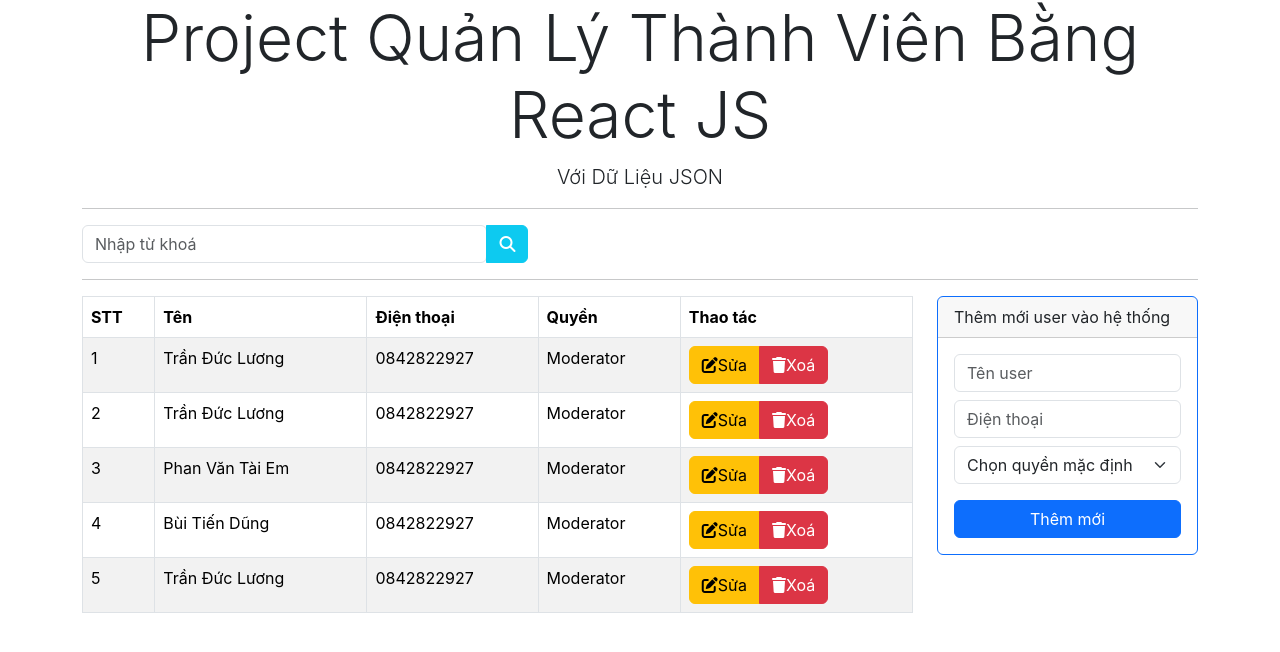
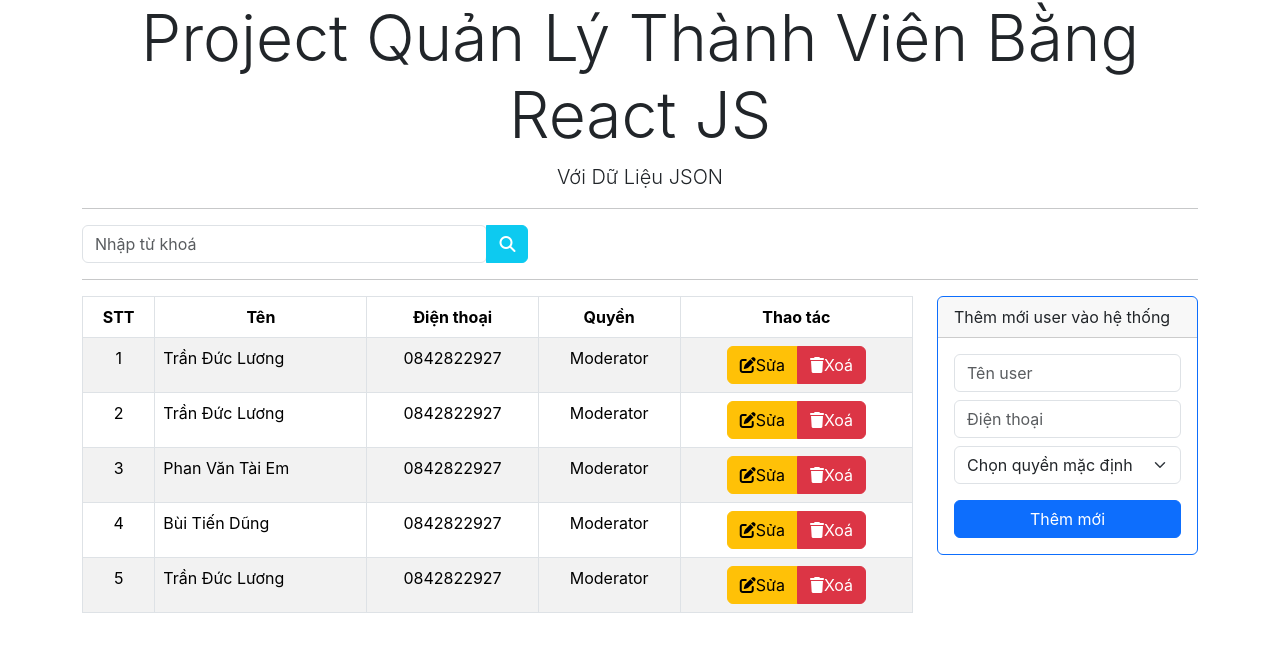
Before and after one commit to kienhao2209/react-redux-hkits, a React (Create React App) app: page / in a window 1280 px wide. Shown: the top 652 px of the page. Built offline with nearby package versions, Linux system fonts and the light colour scheme.

Commit message:
video 58

```diff
--- a/src/Components/AddUser.js
+++ b/src/Components/AddUser.js
@@ -11,9 +11,6 @@
                             <input
                                 type="text"
                                 className="form-control"
-                                name=""
-                                id=""
-                                aria-describedby="helpId"
                                 placeholder="Tên user"
                             />
                         </div>
@@ -21,15 +18,12 @@
                             <input
                                 type="text"
                                 className="form-control"
-                                name=""
-                                id=""
-                                aria-describedby="helpId"
                                 placeholder="Điện thoại"
                             />
                         </div>
                         <div className="form-group mb-3">
-                            <select className="form-select" aria-label="Default select example">
-                                <option selected="">Chọn quyền mặc định</option>
+                            <select className="form-select" required>
+                                <option>Chọn quyền mặc định</option>
                                 <option value={1}>Admin</option>
                                 <option value={2}>Moderator</option>
                                 <option value={3}>Normal</option>
--- a/src/Components/Search.js
+++ b/src/Components/Search.js
@@ -12,9 +12,6 @@
                         <input
                             type="text"
                             className="form-control"
-                            name=""
-                            id=""
-                            aria-describedby="helpId"
                             placeholder="Nhập từ khoá"
                         />
                         <div className="btn btn-info">
@@ -22,7 +19,7 @@
                         </div>
                     </div>
                 </div>
-                <hr/>
+                <hr />
             </div>
         );
     }
--- a/src/Components/TableData.js
+++ b/src/Components/TableData.js
@@ -7,20 +7,20 @@
                 <table className="table table-bordered table-striped table-hover">
                     <thead>
                         <tr>
-                            <th>STT</th>
-                            <th>Tên</th>
-                            <th>Điện thoại</th>
-                            <th>Quyền</th>
-                            <th>Thao tác</th>
+                            <th className="text-center">STT</th>
+                            <th className="text-center">Tên</th>
+                            <th className="text-center">Điện thoại</th>
+                            <th className="text-center">Quyền</th>
+                            <th className="text-center">Thao tác</th>
                         </tr>
                     </thead>
                     <tbody>
                         <tr>
-                            <td scope="row">1</td>
+                            <td className="text-center">1</td>
                             <td>Trần Đức Lương</td>
-                            <td>0842822927</td>
-                            <td>Moderator</td>
-                            <td>
+                            <td className="text-center">0842822927</td>
+                            <td className="text-center">Moderator</td>
+                            <td className="text-center">
                                 <div className="btn-group">
                                     <div className="btn btn-warning btn--edit">
                                         <i className="btn--edit-icon fa-solid fa-pen-to-square" />
@@ -34,11 +34,11 @@
                             </td>
                         </tr>
                         <tr>
-                            <td scope="row">2</td>
+                            <td className="text-center">2</td>
                             <td>Trần Đức Lương</td>
-                            <td>0842822927</td>
-                            <td>Moderator</td>
-                            <td>
+                            <td className="text-center">0842822927</td>
+                            <td className="text-center">Moderator</td>
+                            <td className="text-center">
                                 <div className="btn-group">
                                     <div className="btn btn-warning btn--edit">
                                         <i className="btn--edit-icon fa-solid fa-pen-to-square" />
@@ -52,11 +52,11 @@
                             </td>
                         </tr>
                         <tr>
-                            <td scope="row">3</td>
+                            <td className="text-center">3</td>
                             <td>Phan Văn Tài Em</td>
-                            <td>0842822927</td>
-                            <td>Moderator</td>
-                            <td>
+                            <td className="text-center">0842822927</td>
+                            <td className="text-center">Moderator</td>
+                            <td className="text-center">
                                 <div className="btn-group">
                                     <div className="btn btn-warning btn--edit">
                                         <i className="btn--edit-icon fa-solid fa-pen-to-square" />
@@ -70,11 +70,11 @@
                             </td>
                         </tr>
                         <tr>
-                            <td scope="row">4</td>
+                            <td className="text-center">4</td>
                             <td>Bùi Tiến Dũng</td>
-                            <td>0842822927</td>
-                            <td>Moderator</td>
-                            <td>
+                            <td className="text-center">0842822927</td>
+                            <td className="text-center">Moderator</td>
+                            <td className="text-center">
                                 <div className="btn-group">
                                     <div className="btn btn-warning btn--edit">
                                         <i className="btn--edit-icon fa-solid fa-pen-to-square" />
@@ -88,11 +88,11 @@
                             </td>
                         </tr>
                         <tr>
-                            <td scope="row">5</td>
+                            <td className="text-center">5</td>
                             <td>Trần Đức Lương</td>
-                            <td>0842822927</td>
-                            <td>Moderator</td>
-                            <td>
+                            <td className="text-center">0842822927</td>
+                            <td className="text-center">Moderator</td>
+                            <td className="text-center">
                                 <div className="btn-group">
                                     <div className="btn btn-warning btn--edit">
                                         <i className="btn--edit-icon fa-solid fa-pen-to-square" />
```
